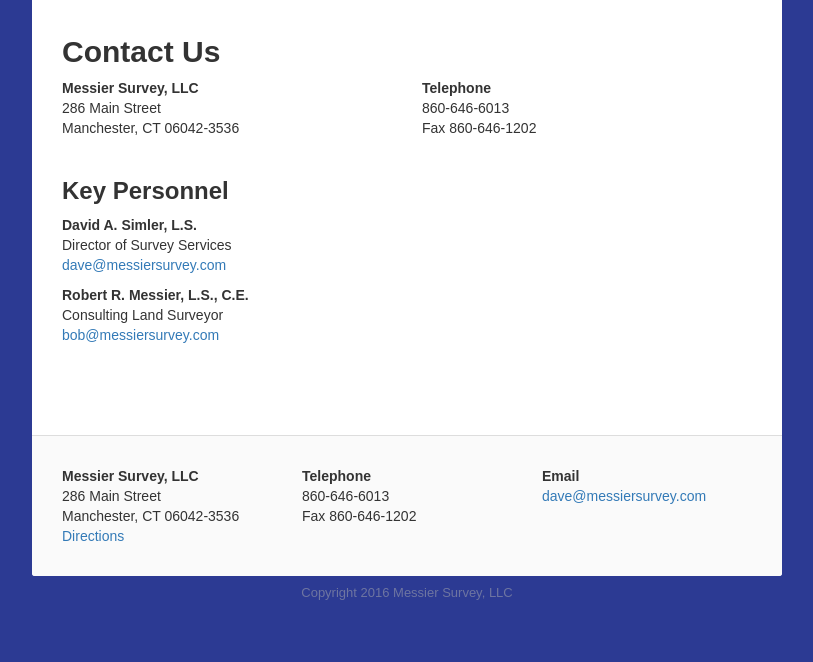
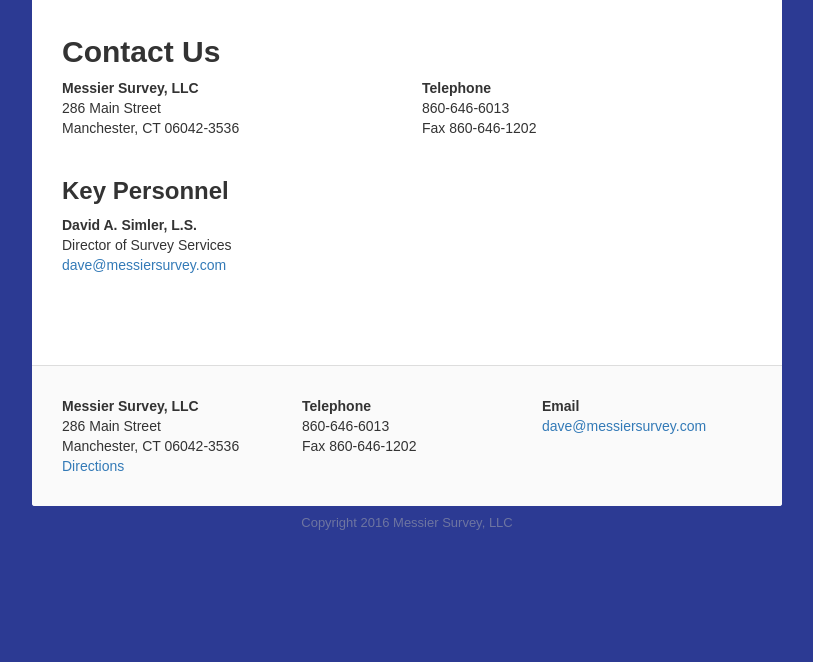
Before and after one commit to briannelson/messiersurvey, a Jekyll site: the page built from contact/index.html, in a window 1280 px wide. Shown: the part 598-1260 px from the top of the page, without its empty margins (233-1046 px from the left). Built offline with Jekyll 4.4.1, drawn with Linux system fonts in a browser that asks for light colours; Markdown is read by kramdown in place of the engine named in the settings; after the commit the page ends 1190 px from its top, so only the background shows below that.

Commit message:
Remove Bob

```diff
--- a/contact/index.html
+++ b/contact/index.html
@@ -32,9 +32,3 @@
   Director of Survey Services<br>
   <a href="mailto:dave@messiersurvey.com">dave@messiersurvey.com</a>
 </p>
-
-<p>
-  <strong>Robert R. Messier, L.S., C.E.</strong><br>
-  Consulting Land Surveyor<br>
-  <a href="mailto:bob@messiersurvey.com">bob@messiersurvey.com</a>
-</p>
```
Also changed, not shown: 1 other file.
